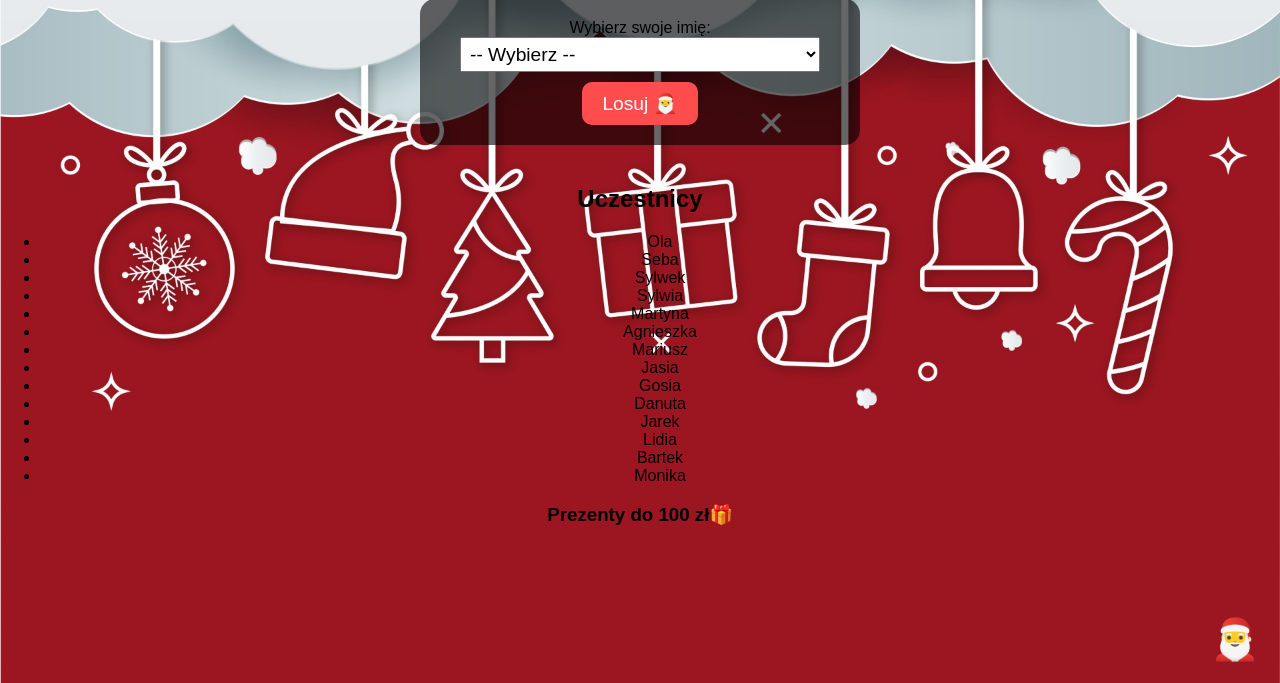
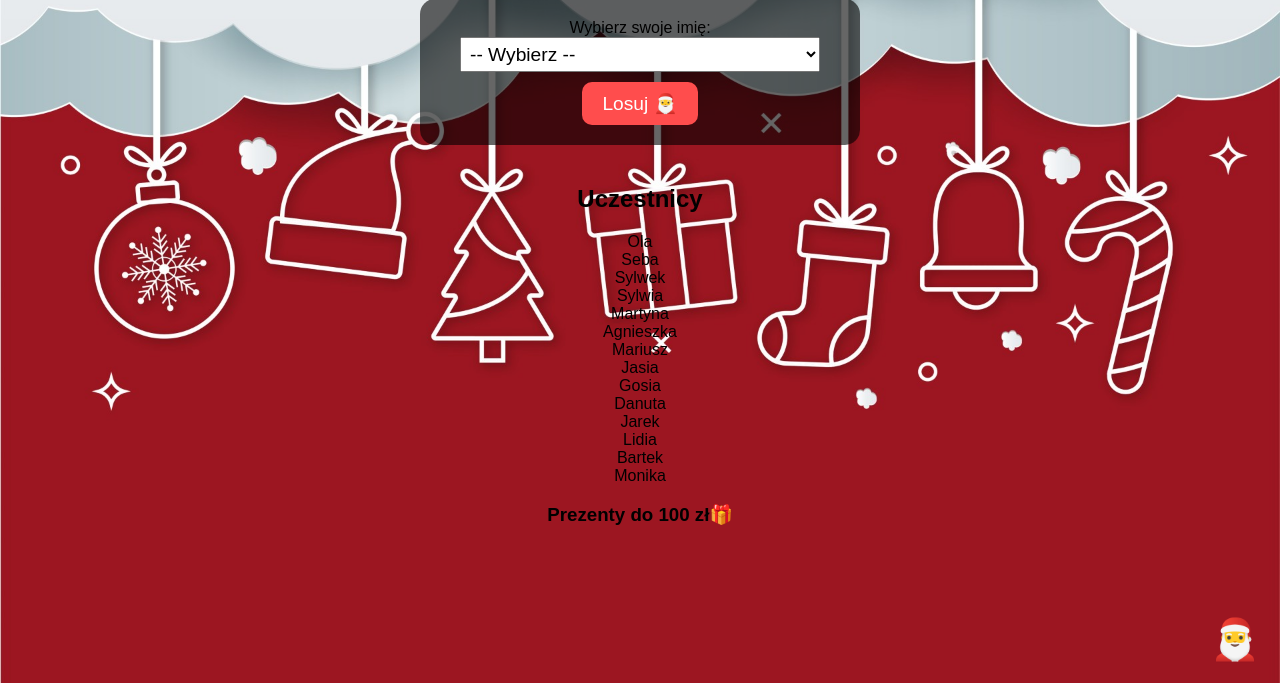
Before and after one commit to Wasett/-wi-ta-Kolfi, a Flask app: page / in a window 1280 px wide. Shown: the part 117-800 px from the top of the page. Run offline with Flask 3, Linux system fonts and the light colour scheme.

Commit message:
Update index.html

```diff
--- a/templates/index.html
+++ b/templates/index.html
@@ -9,6 +9,13 @@
         body {
             color: black; /* cała czcionka na czarno */
             font-family: Arial, sans-serif;
+        }
+
+        /* 🔹 Usunięcie kropek (punktorów) z listy */
+        ul {
+            list-style-type: none;
+            padding-left: 0;
+            margin-left: 0;
         }
     </style>
 </head>
@@ -41,21 +48,17 @@
         </form>
     </div>
 
-
- <!-- Lista uczestników -->
+    <!-- Lista uczestników -->
     <h2>Uczestnicy</h2>
     <ul>
         {% for p in participants %}
             <li>{{ p.name }}{% if p.id in results %} - wylosował: {{ results[p.id] }}{% endif %}</li>
-         <span style="color: black;">
-                    </span>
+            <span style="color: black;"></span>
         {% endfor %}
     </ul>
 
+    <h3>Prezenty do 100 zł🎁</h3>
 
-
-
-    <h3>Prezenty do 100 zł🎁</h3>
     <!-- Ikonka logowania admina -->
     <a href="{{ url_for('admin_login') }}" id="admin-login-btn" title="Zaloguj jako administrator">🎅</a>
 
```
